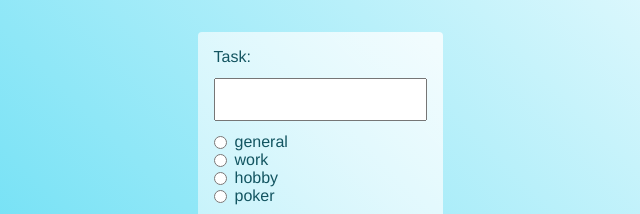
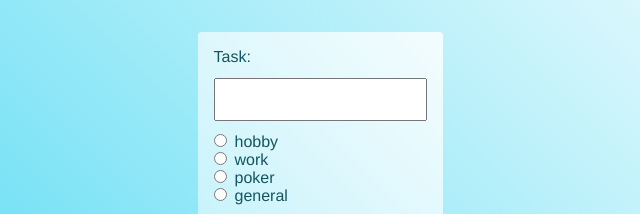
Before and after one commit to lagiewnik/typescript, a website with bundled scripts: page todo.html in a window 1280 px wide. Shown: the top 214 px of the page, 320-960 px from the left. Built offline with nearby package versions, Linux system fonts and the light colour scheme.

Commit message:
Type alias

```diff
--- a/src/todo.ts
+++ b/src/todo.ts
@@ -2,6 +2,8 @@ const tasksContainerElement: HTMLElement = document.querySelector(".tasks");
 
 const taskNameInputElement: HTMLInputElement = document.querySelector("#name")
 const addButtonElement: HTMLElement = document.querySelector("button")
+const categoriesContainerElement: HTMLElement = document.querySelector(".categories")
+let selectedCategory: Category;
 
 const taskA : Task= {
     title: "vbrake",
@@ -15,14 +17,14 @@ const taskB : Task = {
 }
 const tasks: Task [] = [taskA, taskB];
 
-type Category = "testing"|"work"| "poker"|  "general" |"hobby"
+type Category = "hobby"|"work"| "poker"|  "general" |"hobby"
 interface Task {
     title: string;
     done: boolean;
     category?: Category //optional property + literal type
 }
 
-const categories: Category[] = ["testing", "work", "poker",  "general"]
+const categories: Category[] = ["hobby", "work", "poker",  "general"]
 
 const render = () => {
     tasksContainerElement.innerHTML = ""
@@ -51,19 +53,41 @@ const render = () => {
         tasksContainerElement.appendChild(taskElement)
     });
 }
+
+const renderCategories = () => {
+
+    categories.forEach(category => {
+        const categoryElement: HTMLElement = document.createElement("li")
+        const radioInputElement: HTMLInputElement = document.createElement("input")
+        radioInputElement.type="radio"
+        radioInputElement.name = "category"
+        radioInputElement.value = category
+        radioInputElement.id =`category-${category}`
+        radioInputElement.addEventListener("change", ()=>{
+            selectedCategory = category
+        })
+
+        const labelElement: HTMLLabelElement = document.createElement("label")
+        labelElement.setAttribute("for",`category-${category}` )
+        labelElement.innerText = category
+
+        categoriesContainerElement.appendChild(categoryElement)
+        categoriesContainerElement.appendChild(radioInputElement)
+        categoriesContainerElement.appendChild(labelElement)
+    })
+}
+
 const addTask = (task: Task) => {
     tasks.push(task)
 }
 addTask({title: "cypress", done: false, category: "work"})
 render()
+renderCategories()
 
 
 
 addButtonElement.addEventListener("click", (event: Event) => {
     event.preventDefault() //zapobieganie wysłania formularza
-    const selectedRadioElement: HTMLInputElement = document.querySelector("input[type='radio']:checked")
-    const selectedCategory: Category = selectedRadioElement.value as Category;
-
     addTask({title:  taskNameInputElement.value, done:false, category: selectedCategory});
     render()
 })
--- a/todo.html
+++ b/todo.html
@@ -9,44 +9,7 @@
 <form class="container" autocomplete="off">
     <label for="name">Task:</label>
     <input type="text" id="name"/>
-    <ul class = "categories">
-        <li>
-            <input
-                type="radio"
-                name="category"
-                value="general"
-                id="category-general"
-            />
-            <label for="category-general">general</label>
-        </li>
-        <li>
-            <input
-                    type="radio"
-                    name="category"
-                    value="work"
-                    id="category-work"
-            />
-            <label for="category-work">work</label>
-        </li>
-        <li>
-            <input
-                    type="radio"
-                    name="category"
-                    value="hobby"
-                    id="category-hobby"
-            />
-            <label for="category-hobby">hobby</label>
-        </li>
-        <li>
-            <input
-                    type="radio"
-                    name="category"
-                    value="poker"
-                    id="category-poker"
-            />
-            <label for="category-poker">poker</label>
-        </li>
-    </ul>
+    <ul class = "categories"></ul>
     <button>Add</button>
     <p>Todo:</p>
     <ul class="tasks">
```
Also changed, not shown: dist/todo.js.
